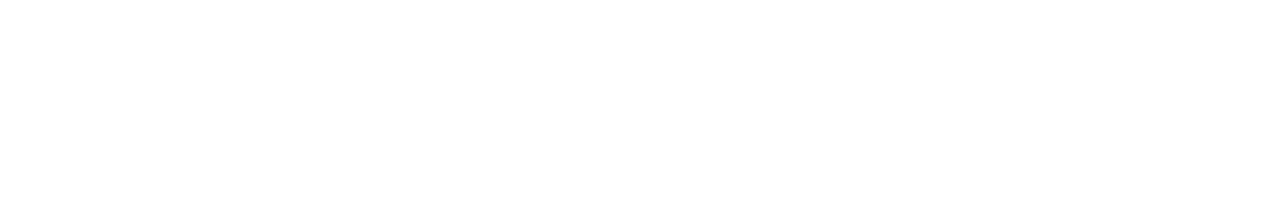
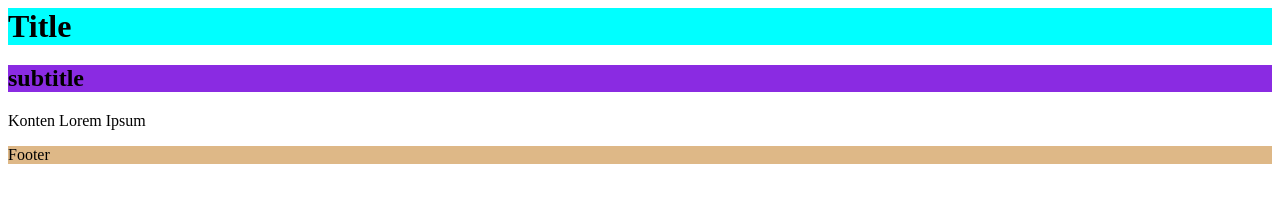
Before and after one commit to ahmadrioyo/revou_test_day4, a plain HTML site: page index.html in a window 1280 px wide. Drawn offline with Linux system fonts and the light colour scheme.

Commit message:
second commit

```diff
--- /dev/null
+++ b/css/style.css
@@ -0,0 +1,3 @@
+footer{
+    background-color: burlywood;
+}
--- a/index.html
+++ b/index.html
@@ -4,8 +4,30 @@
     <meta charset="UTF-8">
     <meta name="viewport" content="width=device-width, initial-scale=1.0">
     <title>Document</title>
+    <!-- css internal  -->
+     <style>
+        h2 {
+            background-color: blueviolet;
+        }
+        h1 {
+            margin: 0;
+        }
+     </style>
+     <!-- css external -->
+    <link rel="stylesheet" href="css/style.css">
 </head>
 <body>
-
+    <header style="background-color: aqua;">
+        <h1>Title</h1>
+    </header>
+    <article>
+        <header>
+            <h2>subtitle</h2>
+        </header>
+        <p>Konten Lorem Ipsum</p>
+    </article>
+    <footer>
+        <p>Footer</p>
+    </footer>
 </body>
 </html>
```
